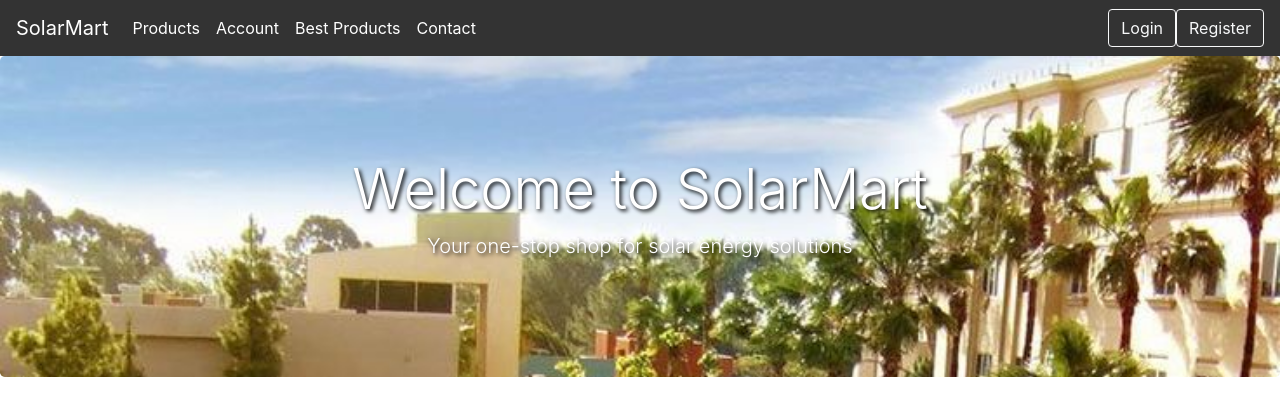
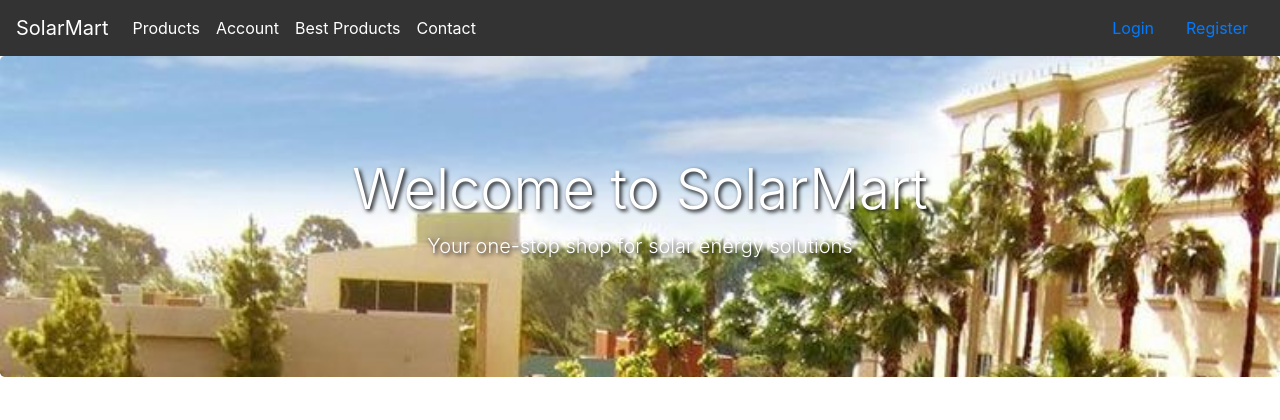
Before and after one commit to aminoxlhd/SolarMart, a Flask app: page / in a window 1280 px wide. Shown: the top 420 px of the page. Run offline with Flask 3, Linux system fonts and the light colour scheme; some libraries are stand-ins or nearby versions.

Commit message:
.\Flask\

```diff
--- a/Flask/app.py
+++ b/Flask/app.py
@@ -159,6 +159,12 @@ def best_products():
     return render_template('best_products.html')
 
 
+@app.route('/account')
+def account():
+    # Logic to display best products page
+    return render_template('account.html')
+
+
 @app.route('/products')
 def products():
     # Logic to display  products page
--- a/Flask/templates/home.html
+++ b/Flask/templates/home.html
@@ -59,7 +59,7 @@
 <body>
     <!-- Navigation bar -->
     <nav class="navbar navbar-expand-lg navbar-custom">
-        <a class="navbar-brand" href="#">SolarMart</a>
+        <a class="navbar-brand" href="/about">SolarMart</a>
         <button class="navbar-toggler" type="button" data-toggle="collapse" data-target="#navbarSupportedContent"
                 aria-controls="navbarSupportedContent" aria-expanded="false" aria-label="Toggle navigation">
             <span class="navbar-toggler-icon"></span>
@@ -68,21 +68,21 @@
         <div class="collapse navbar-collapse" id="navbarSupportedContent">
             <ul class="navbar-nav mr-auto">
                 <li class="nav-item active">
-                    <a class="nav-link" href="#">Products <span class="sr-only">(current)</span></a>
+                    <a class="nav-link" href="/products">Products <span class="sr-only">(current)</span></a>
                 </li>
                 <li class="nav-item">
-                    <a class="nav-link" href="#">Account</a>
+                    <a class="nav-link" href="/account">Account</a>
                 </li>
                 <li class="nav-item">
-                    <a class="nav-link" href="#">Best Products</a>
+                    <a class="nav-link" href="/best_products">Best Products</a>
                 </li>
                 <li class="nav-item">
-                    <a class="nav-link" href="#">Contact</a>
+                    <a class="nav-link" href="/contact">Contact</a>
                 </li>
             </ul>
             <form class="form-inline my-2 my-lg-0">
-                <button class="btn btn-outline-light my-2 my-sm-0" type="button">Login</button>
-                <button class="btn btn-outline-light my-2 my-sm-0" type="button">Register</button>
+                <a class="nav-link" href="/login" type="button" >Login</a>
+                <a class="nav-link" href="/register" type="button">Register</a>
             </form>
         </div>
     </nav>
```
Also changed, not shown: Flask/templates/register.html (+16 -0 lines).
